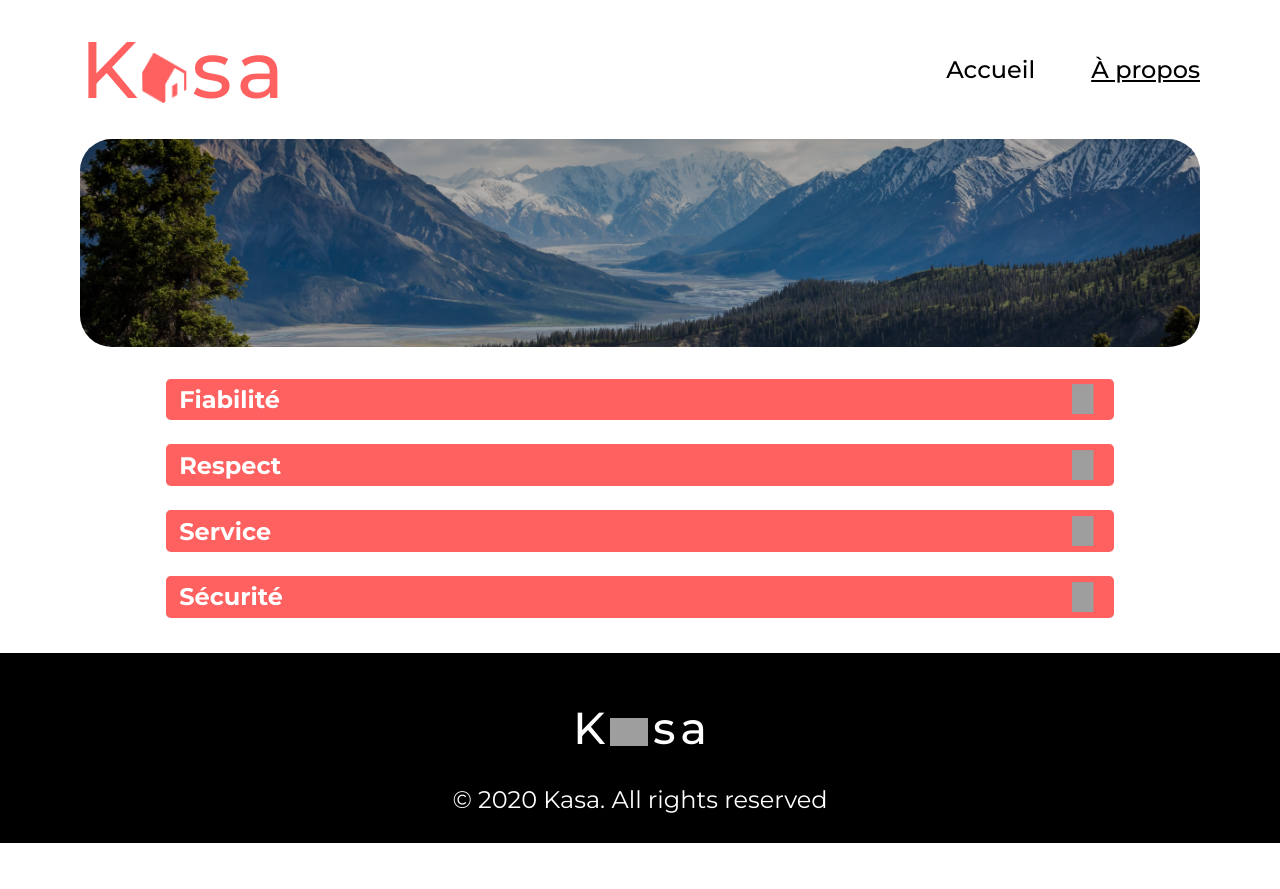
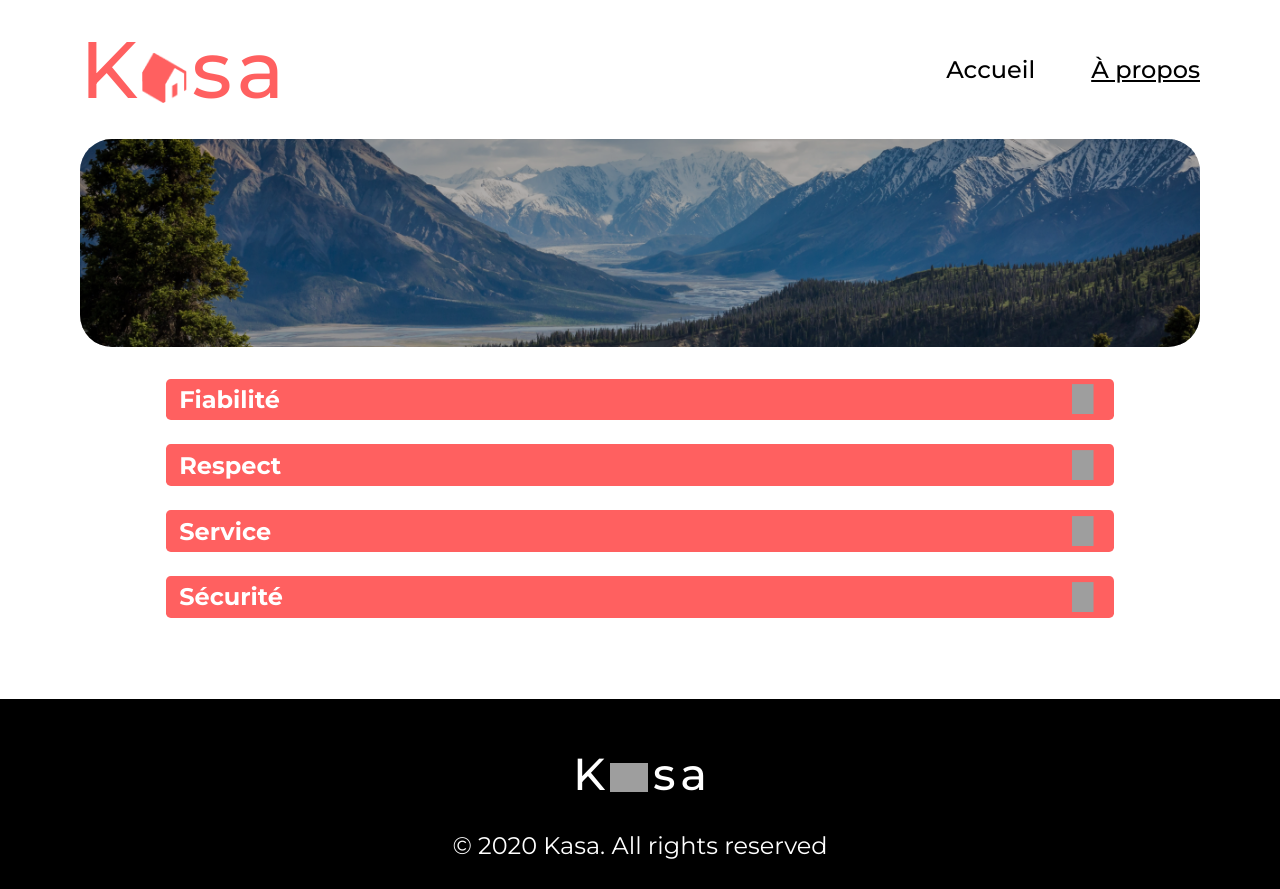
Before and after one commit to Neawen/kasa, a React (Create React App) app: page /about in a window 1280 px wide. Before the commit the page ends 843 px from the top, so only its background shows below. Built offline with nearby package versions, Linux system fonts and the light colour scheme; grey boxes are pictures that could not be loaded.

Commit message:
correction of height main

```diff
--- a/src/assets/styles/base/reset.scss
+++ b/src/assets/styles/base/reset.scss
@@ -1,4 +1,11 @@
-*,
-body {
+* {
     margin: 0;
 }
+
+html,
+body,
+#root {
+    height: 100%;
+    margin: 0;
+    padding: 0;
+}
--- a/src/pages/Home/Home.scss
+++ b/src/pages/Home/Home.scss
@@ -1,5 +1,6 @@
 .main {
     margin: 0 5rem;
+    min-height: 70svh;
 
     @media (max-width:768px) {
         margin: 0 1rem;
```
